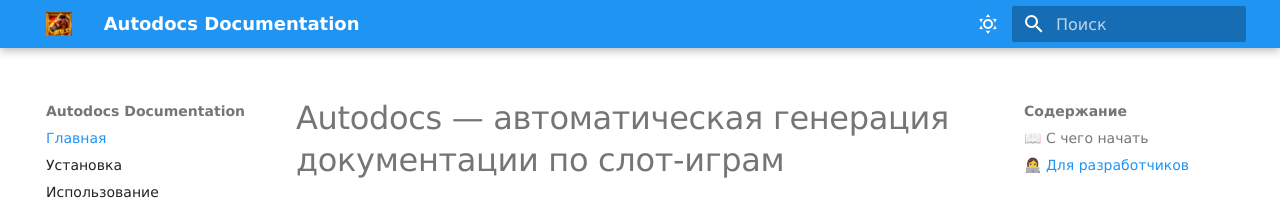
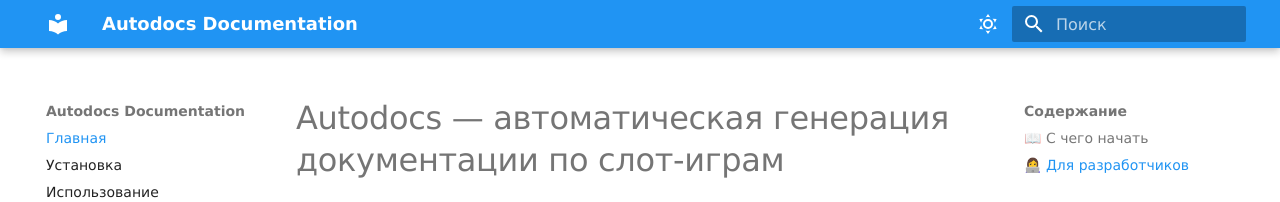
Before and after one commit to lopefre/Documentation, an MkDocs documentation site: the page built from docs/index.md, in a window 1280 px wide. Shown: the top 202 px of the page. Built offline with MkDocs 1.6.1 and Material for MkDocs 9.7.7, drawn with Linux system fonts in a browser that asks for light colours; some web fonts are replaced.

Commit message:
logo deleted

```diff
--- a/mkdocs.yml
+++ b/mkdocs.yml
@@ -2,7 +2,7 @@ site_name: Autodocs Documentation # Название сайта
 site_description: Autodocs Documentation # Описание сайта, добавляется в meta-теги
 theme: # Тема сайта, информация о ее параметрах
   name: material # Название темы
-  logo: assets/logo.png # Ссылка на логотип сайта
+  #logo:  # Ссылка на логотип сайта
   font:
     text: Verdana # Шрифт текста
     code: Roboto Mono # Шрифт для текста кода
```
Also changed, not shown: docs/assets/logo.png (deleted).
